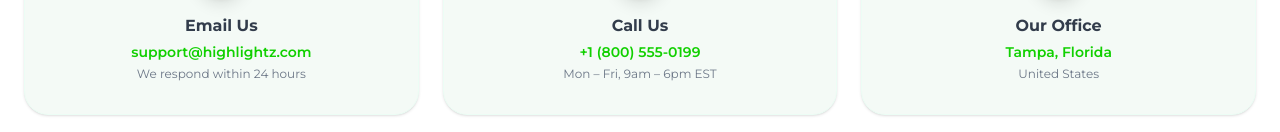
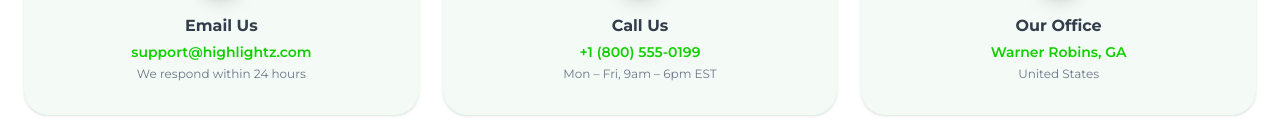
Before and after one commit to Mdsoyaib123/Angela_haris_frontend, a React (Vite) app: page /contact-us in a window 1280 px wide. Shown: the part 667-799 px from the top of the page. Built offline with nearby package versions, Linux system fonts and the light colour scheme; no server answers.

Commit message:
udpate the changes that provide client

```diff
--- a/src/components/Landing/ContactUs/ContactInfo.tsx
+++ b/src/components/Landing/ContactUs/ContactInfo.tsx
@@ -58,12 +58,12 @@ const ContactInfo: React.FC = () => {
       title: "Call Us",
       detail: "+1 (800) 555-0199",
       subDetail: "Mon – Fri, 9am – 6pm EST",
-      href: "tel:+18005550199",
+      href: "tel:+1478-200-5701",
     },
     {
       icon: <MdLocationOn size={24} />,
       title: "Our Office",
-      detail: "Tampa, Florida",
+      detail: "Warner Robins, GA",
       subDetail: "United States",
     },
   ];
@@ -76,7 +76,7 @@ const ContactInfo: React.FC = () => {
     },
     {
       icon: <FaInstagram size={18} />,
-      href: "#",
+      href: "https://www.instagram.com/highlightzapp",
       label: "Instagram",
     },
     {
--- a/src/redux/hooks/baseApi.ts
+++ b/src/redux/hooks/baseApi.ts
@@ -3,7 +3,7 @@ import Cookies from "js-cookie";
 
 // const baseURL = import.meta.env.VITE_API_ENDPOINT;
 const baseURL = `https://api.highlightzapp.co/api/v1`;
-// const baseURL = "https://angelaharris174-backend.onrender.com/api/v1";
+// const baseURL = "http://localhost:5001/api/v1";
 if (!baseURL) {
   throw new Error("VITE_API_ENDPOINT is not defined in environment variables");
 }
```
